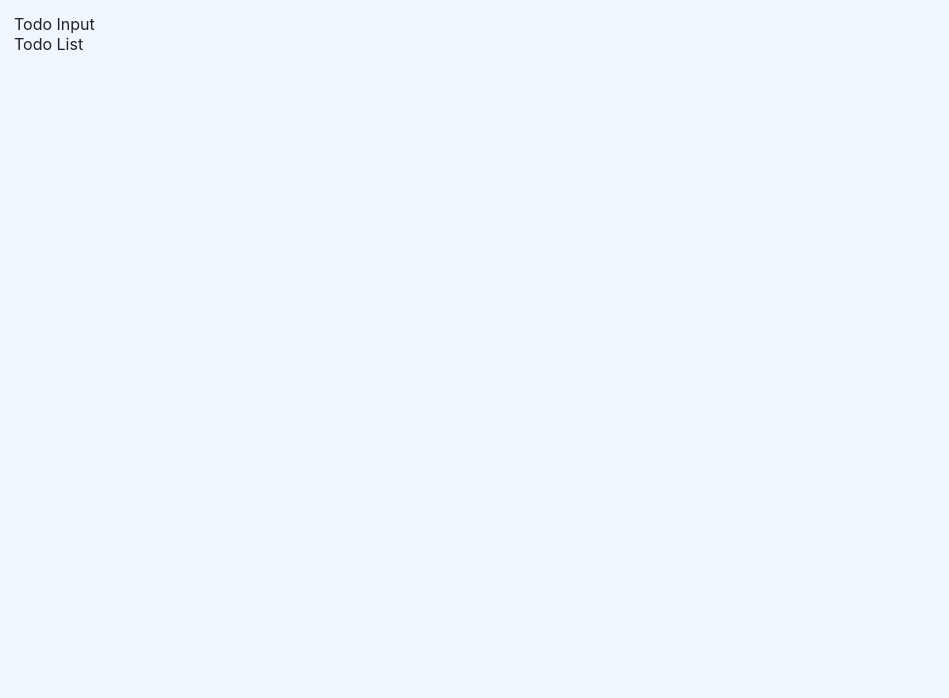
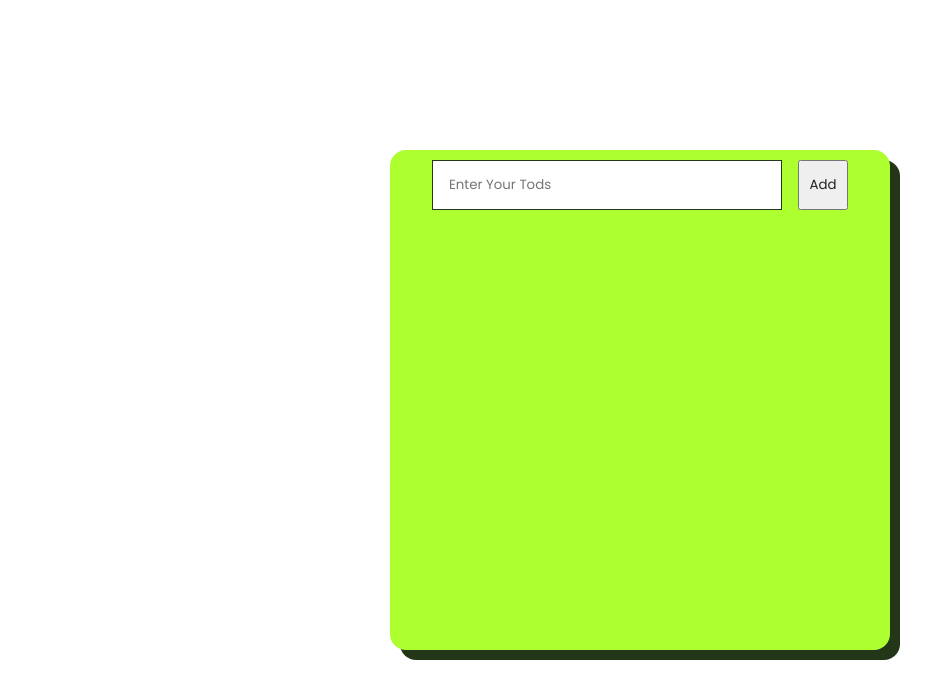
Before and after one commit to iambasilp/React-Todo-App, a React (Vite) app: page / in a window 1280 px wide. Shown: the top 698 px of the page, without its empty margins (0-949 px from the left). Built offline with nearby package versions, Linux system fonts and the light colour scheme.

Commit message:
style upgrading

```diff
--- a/src/App.jsx
+++ b/src/App.jsx
@@ -1,14 +1,10 @@
-import TodoInput from "./components/TodoInput";
-import TodoList from "./components/TodoList";
+
+import TodoMain from "./components/TodoMain";
 
 const App = () => {
-  return (
-    <div>
-      <TodoInput />
-      <TodoList/>
+  return <div>
+    <TodoMain />
+  </div>;
+};
 
-    </div>
-  )
-}
-
-export default App
+export default App;
--- a/src/components/TodoInput.jsx
+++ b/src/components/TodoInput.jsx
@@ -1,8 +1,11 @@
-const TodoInput = ()=>{
-    return(
-        <div>
-            Todo Input
-        </div>
-    )
+const TodoInput = () => {
+  return (
+   <header>
+    <input type="text" placeholder="Enter your Tods" />
+    <input type="submit" value="Add" />
+
+   </header>
+  )
 }
+
 export default TodoInput
--- a/src/components/TodoList.jsx
+++ /dev/null
@@ -1,9 +0,0 @@
-const TodoList = () => {
-  return (
-    <div>
-      Todo List
-    </div>
-  )
-}
-
-export default TodoList
--- /dev/null
+++ b/src/components/TodoMain.jsx
@@ -0,0 +1,10 @@
+import TodoInput from "./TodoInput"
+const TodoMain = () => {
+  return (
+    <div className="Todo container">
+      <TodoInput />
+    </div>
+  )
+}
+
+export default TodoMain
--- a/src/index.css
+++ b/src/index.css
@@ -1,115 +1,50 @@
 @import url("https://fonts.googleapis.com/css2?family=Poppins:ital,wght@0,100;0,200;0,300;0,400;0,500;0,600;0,700;0,800;0,900;1,100;1,200;1,300;1,400;1,500;1,600;1,700;1,800;1,900&display=swap");
 * {
-  font-family: "Inter", sans-serif;
+  font-family: "Poppins", sans-serif;
   margin: 0;
   padding: 0;
   box-sizing: border-box;
   color: #202124;
 }
+body {
+  display: flex;
+  justify-content: center;
+  align-items: center;
+  height: 100vh;
+}
+.Todo.container {
+  background-color:greenyellow;
+  width: 500px;
+  height: 500px;
+  border-radius: 1rem;
+  box-shadow: 10px 10px #243618;
+  position: relative;
+}
+.Todo.container header{
+  position: absolute;
+  top: 10px;
+  left: 50%;
+  transform: translateX(-50%);
+  display: flex;
+  gap: 1rem;
 
-h1,
-h2,
-h3,
-input,
-button {
-  font-family: "Press Start 2P", system-ui;
 }
+.Todo.container input[type="text"]{
 
-#root {
-  min-height: 100vh;
-  display: flex;
-  flex-direction: column;
-  padding: 14px;
-  background: #eff6ff;
-  gap: 14px;
+  width: 350px;
+  height: 50px;
+  padding: 0 1rem;
+  text-transform: capitalize;
+  caret-color: red;
+  outline: none;
+  border: 1px solid #243618;
+  transition: all ease 0.3s;
+
+
 }
-
-header {
-  display: flex;
-  align-items: stretch;
+.Todo.container input[type="text"]:focus{
+  border: 2px solid orange;
 }
-
-header,
-.main {
-  max-width: 800px;
-  width: 100%;
-  margin: 0 auto;
-  gap: 14px;
+.Todo.container input[type="submit"]{
+  width: 50px;
 }
-
-header input {
-  flex: 1;
-  border-radius: 14px;
-  outline: none;
-  width: 100%;
-}
-
-header button {
-  border-radius: 14px;
-  background: transparent;
-  transition-duration: 200ms;
-  cursor: pointer;
-}
-
-header button:hover {
-  opacity: 0.7;
-}
-
-header button,
-header input {
-  padding: 14px 18px;
-  border: none;
-  outline: none;
-  background: white;
-}
-
-p {
-  font-size: 0.9em;
-}
-
-.main {
-  display: flex;
-  flex-direction: column;
-  gap: 14px;
-}
-
-.todoItem {
-  display: flex;
-  align-items: center;
-  gap: 14px;
-  padding: 14px;
-  border-radius: 14px;
-  background: white;
-}
-
-.todoItem p {
-  flex: 1;
-}
-
-.actionsContainer {
-  display: flex;
-  align-items: center;
-  gap: 14px;
-}
-
-.actionsContainer button {
-  transition-duration: 200ms;
-  border: none;
-  background: transparent;
-  cursor: pointer;
-}
-
-.actionsContainer button:hover {
-  opacity: 0.7;
-}
-
-@media (min-width: 640px) {
-  header button,
-  header input {
-    font-size: 1.2em;
-  }
-
-  p {
-    font-size: 1em;
-  }
-}
```
Also changed, not shown: src/components/TodoCard.jsx (deleted, +0 -11 lines).
